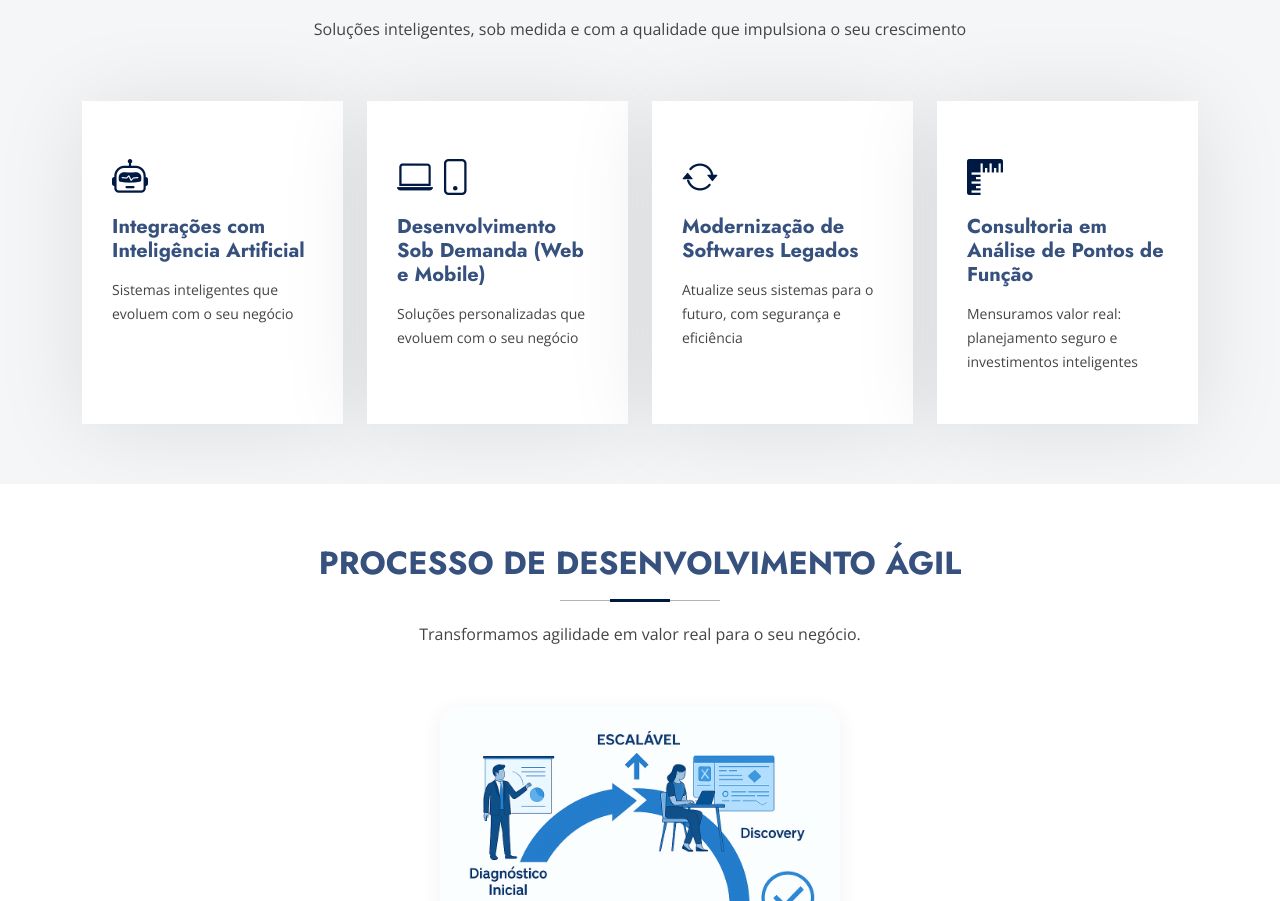
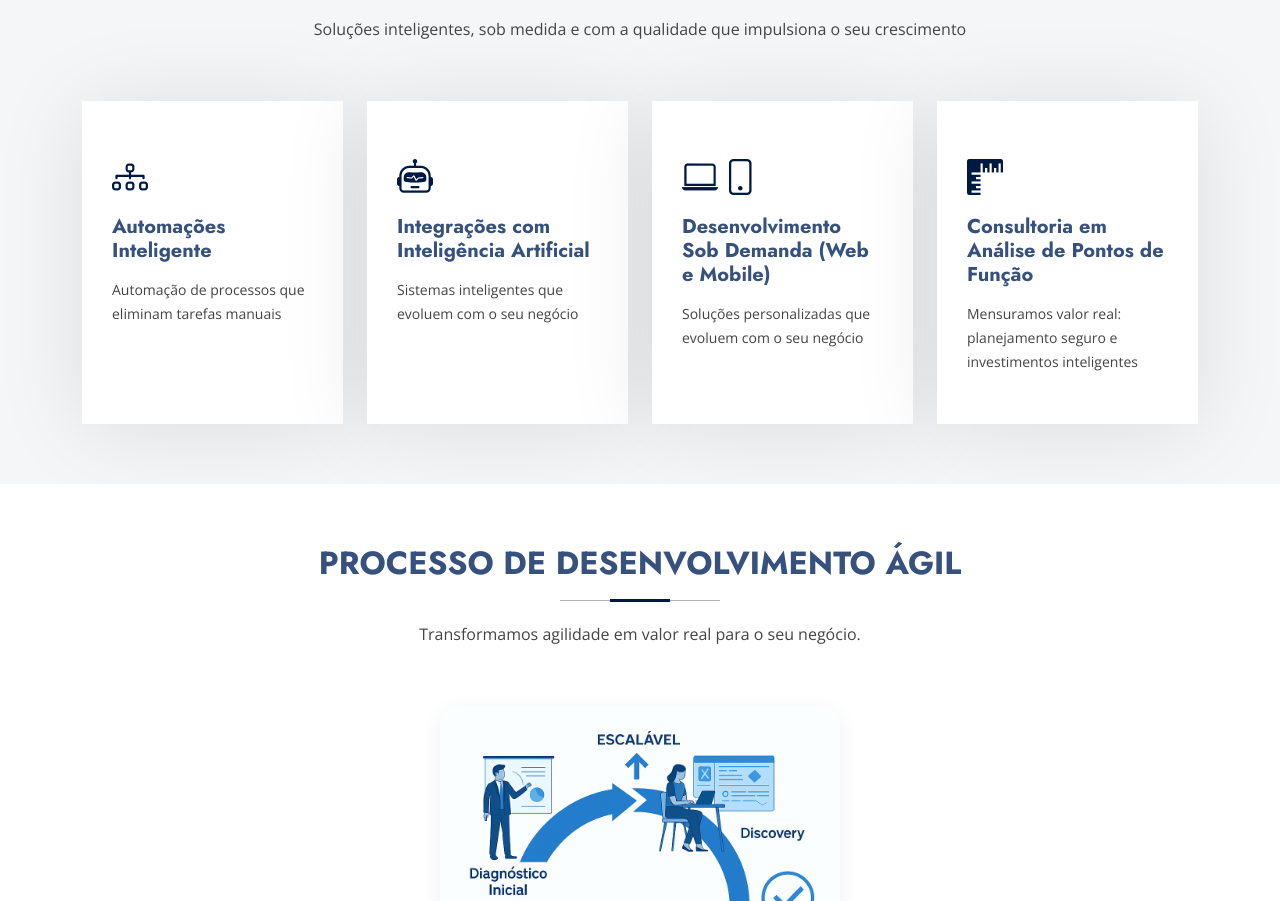
Before and after one commit to musardotiago/musardotiago.github.io, a plain HTML site: page index.html in a window 1280 px wide. Shown: the part 2655-3556 px from the top of the page. Drawn offline with nearby package versions, Linux system fonts and the light colour scheme.

Commit message:
automações

```diff
--- a/index.html
+++ b/index.html
@@ -314,6 +314,14 @@
         <div class="row gy-4">
           <div class="col-xl-3 col-md-6 d-flex" data-aos="fade-up" data-aos-delay="100">
             <div class="service-item position-relative">
+              <div class="icon"><i class="bi bi-diagram-3"></i></div>
+              <h4><a href="" class="stretched-link">Automações Inteligente</a></h4>
+              <p>Automação de processos que eliminam tarefas manuais</p>
+            </div>
+          </div><!-- End Service Item -->
+
+          <div class="col-xl-3 col-md-6 d-flex" data-aos="fade-up" data-aos-delay="100">
+            <div class="service-item position-relative">
               <div class="icon"><i class="bi bi-robot"></i></div>
               <h4><a href="" class="stretched-link">Integrações com Inteligência Artificial</a></h4>
               <p>Sistemas inteligentes que evoluem com o seu negócio</p>
@@ -327,7 +335,7 @@
               <p>Soluções personalizadas que evoluem com o seu negócio</p>
             </div>
           </div><!-- End Service Item -->
-
+<!--
           <div class="col-xl-3 col-md-6 d-flex" data-aos="fade-up" data-aos-delay="200">
             <div class="service-item position-relative">
               <div class="icon"><i class="bi bi-arrow-repeat icon"></i></div>
```
